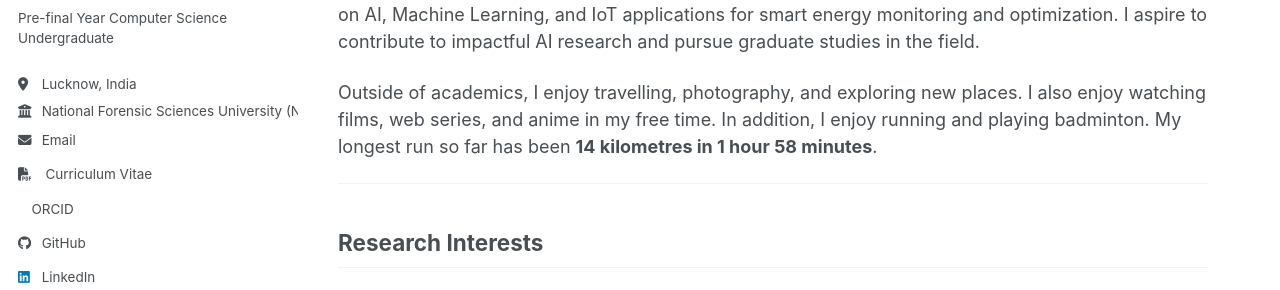
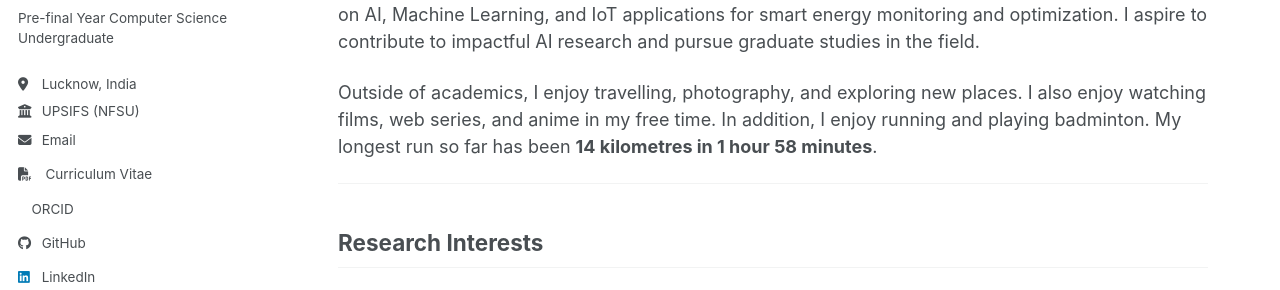
Before and after one commit to shashwht/academic-pages-temp, a Jekyll site: the page built from _pages/about.md, in a window 1280 px wide. Shown: the part 345-635 px from the top of the page. Built offline with Jekyll 4.4.1, drawn with Linux system fonts in a browser that asks for light colours; a style sheet for code colours, icons or effects is not loaded.

Commit message:
Update employer name in configuration file

```diff
--- a/_config.yml
+++ b/_config.yml
@@ -20,7 +20,7 @@ author:
   bio: "Pre-final Year Computer Science Undergraduate"
   location: "Lucknow, India"
 
-  employer: "National Forensic Sciences University (NFSU)"
+  employer: "UPSIFS (NFSU)"
 
   email: "shashwht@gmail.com"
   # Academic websites
```
